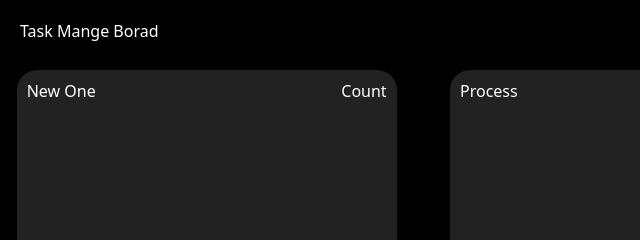
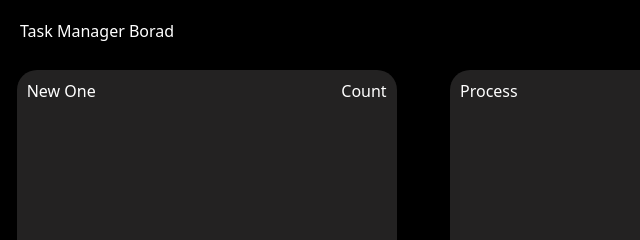
Before and after one commit to kunal5762/Task_Manger, a plain HTML site: page index.html in a window 1280 px wide. Shown: the top 240 px of the page, 0-640 px from the left. Drawn offline with Linux system fonts and the light colour scheme.

Commit message:
update some function

```diff
--- a/index.html
+++ b/index.html
@@ -12,7 +12,7 @@
     <main>
         <nav id="navParent">
             <div id="navChild">
-                <p>Task Mange Borad</p>
+                <p>Task Manager Borad</p>
             </div>
             <div id="navChild2"><button id="toggle">Add Task</button></div>
         </nav>
```
